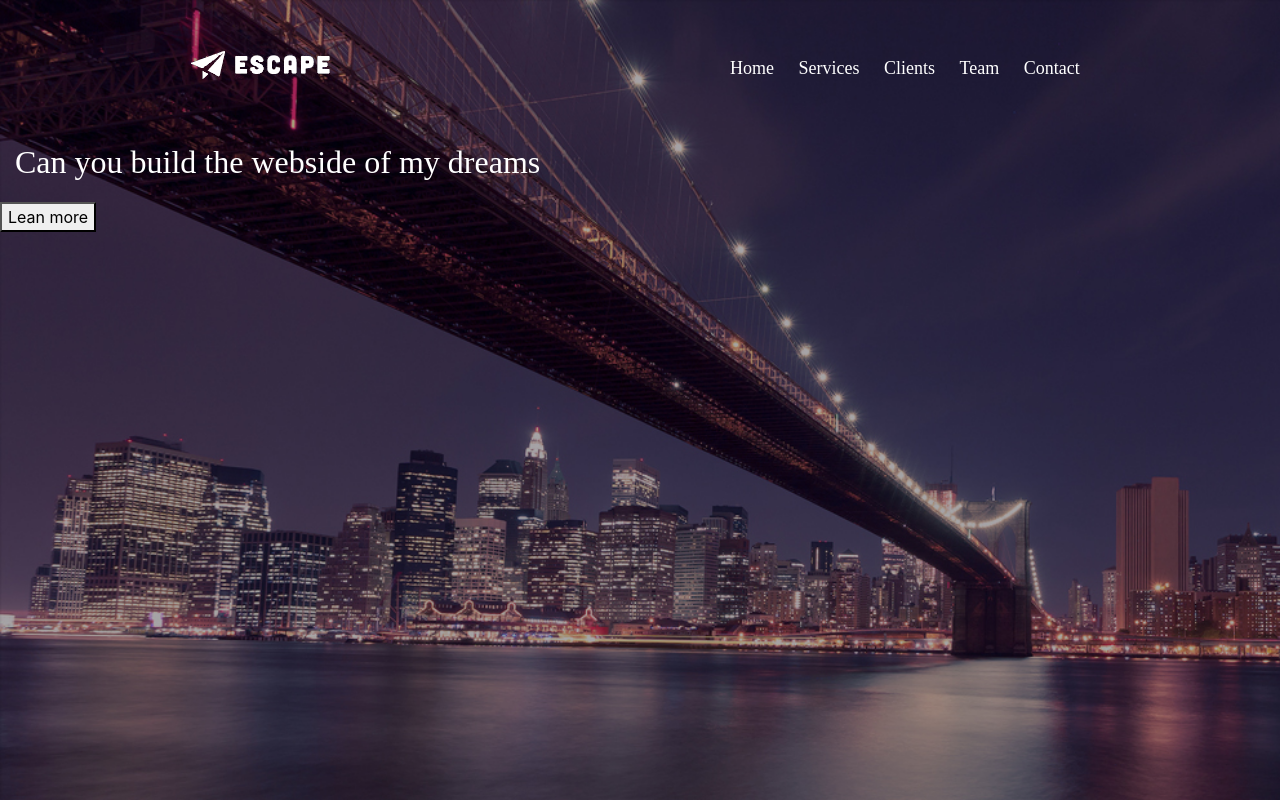
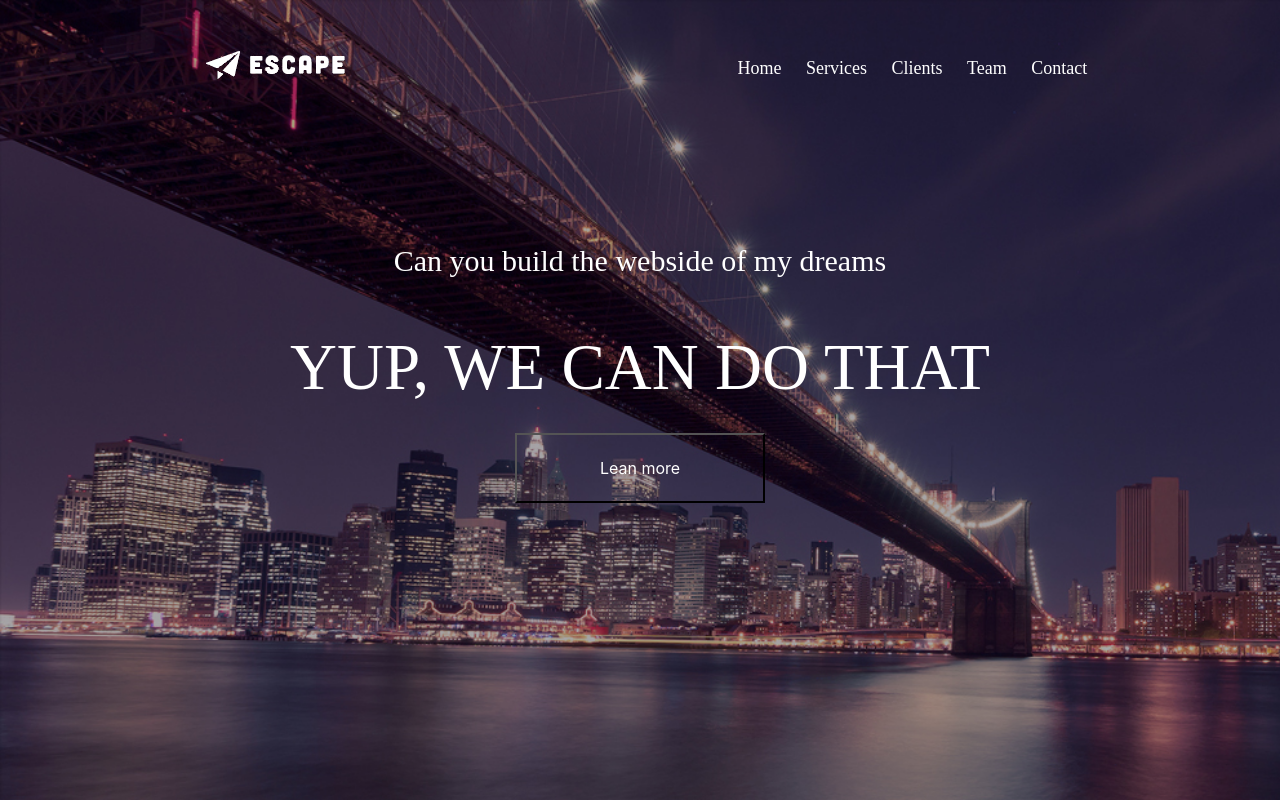
Before and after one commit to Francisco-splee/Scape, a plain HTML site: page Escape/escape.html in a window 1280 px wide. Drawn offline with nearby package versions, Linux system fonts and the light colour scheme.

Commit message:
Add files via upload

```diff
--- a/Escape/css/estilos.css
+++ b/Escape/css/estilos.css
@@ -2,7 +2,7 @@
 #header-top{
 	padding-top: 50px;
 	padding-bottom: 40px;
-	padding-left:90px;
+	padding-left:105px;
 	padding-right: 30px;
 }
 #menu-header{
@@ -21,7 +21,19 @@ nav ul li a{
 	font-family: 'Brandon Grotesque medium';
 }
 #titulo-1 p{
-	text-decoration: none; color: #ffffff; font-size: 32px;  padding:center;
-	font-family: 'Brandon Grotesque medium';
+	text-decoration: none; color: #ffffff; font-size: 30px;  padding:center;
+	font-family: 'Brandon Grotesque medium'; text-align: center; padding-top: 100px;
 }
+#titulo-2 p{
+	text-decoration: none; color: #ffffff; font-size: 65px;  padding:center;
+	font-family: 'Brandon Grotesque medium'; text-align: center; padding-top: 20px;
+
 }
+button{
+	color: #ffffff; width: 110px;
+  margin-left: 50%;
+  transform: translateX(-50%);
+	text-align: center;
+	width: 250px;
+	height: 70px;
+}
--- a/Escape/escape.html
+++ b/Escape/escape.html
@@ -27,14 +27,18 @@
 			</div>
 		</div>
 		<div>
-			<div class=>
+			<div>
 				<div id="titulo-1" class="col-sm-12">
 			<p>Can you build the webside of my dreams</p>
-			<h2></h2>
 				</div>
 			</div>
 			<div>
-				<button class="button">
+				<div id="titulo-2" class="col-sm-12">
+					<p>YUP, WE CAN DO THAT</p>
+				</div>
+			</div>
+			<div>
+				<button style="background-color: transparent" class="button">
 					Lean more
 				</button>
 			</div>
```
